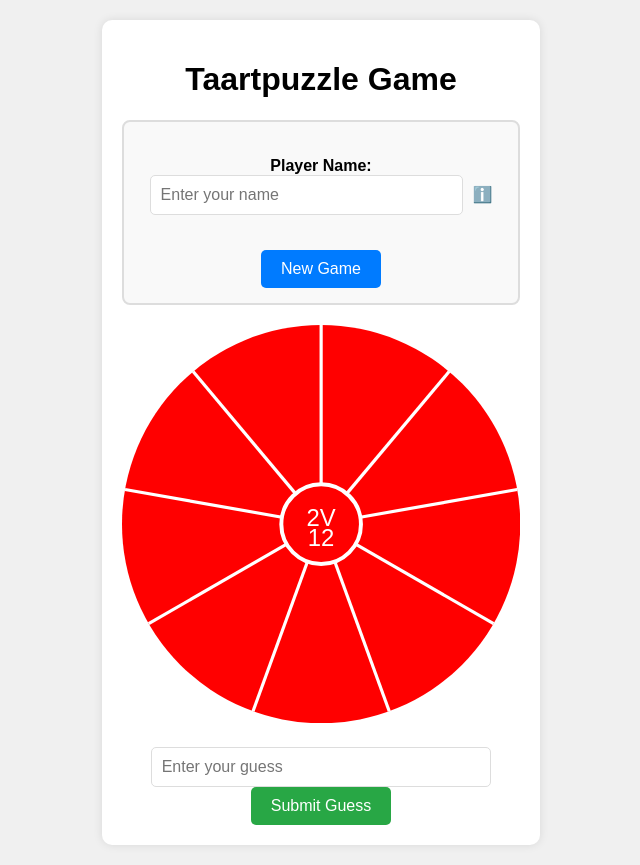
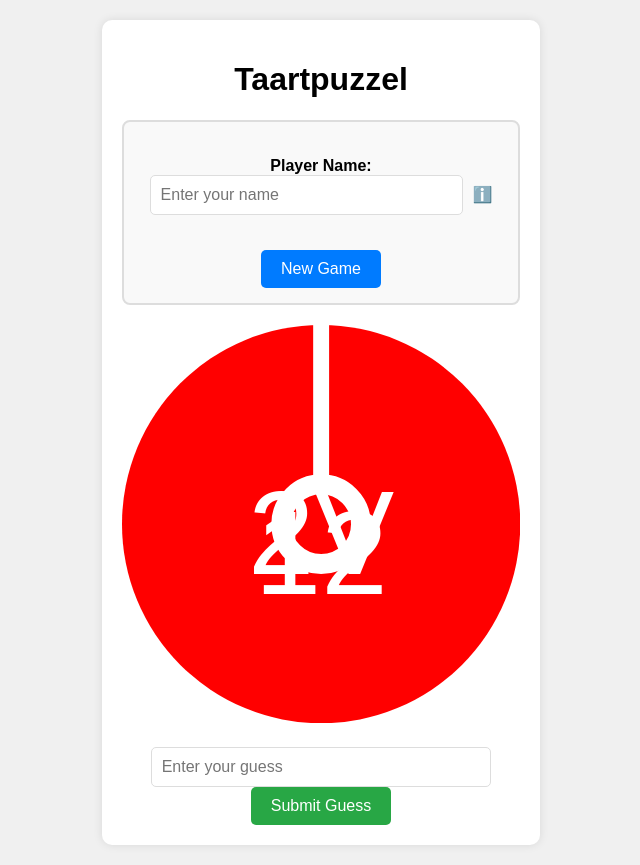
Before and after one commit to SjoerdCor/tweevoortwaalf, a Flask app: page /taartpuzzel in a window 1280 px wide. Shown: the whole page, without its empty margins (319-959 px from the left). Run offline with Flask 3, Linux system fonts and the light colour scheme; some libraries are stand-ins or nearby versions.

Commit message:
use templates for taartpuzzel and paardensprong

```diff
--- /dev/null
+++ b/templates/base_small_puzzles.html
@@ -0,0 +1,58 @@
+<!DOCTYPE html>
+<html lang="en">
+<head>
+    <meta charset="UTF-8">
+    <meta name="viewport" content="width=device-width, initial-scale=1.0">
+    <title>{{ quizname }}</title>
+    <link rel="stylesheet" href="{{ url_for('static', filename='css/style.css') }}">
+    <link rel="stylesheet" href="{{ url_for('static', filename='css/taartpuzzel.css') }}">
+</head>
+<body>
+    <div class="container">
+        <h1>{{ quizname }}</h1>
+        <div class="new-game-section">
+            <form action="{{ new_game_url }}" method="get">
+
+                <div class="player-name-section">
+                    <label for="playername">Player Name:</label>
+                    <input type="text" id="playername" name="playername" maxlength="15" placeholder="Enter your name">
+                    <div class="tooltip">
+                        <span class="info-icon">ℹ️</span>
+                        <span class="tooltiptext">Enter your name here. It will be saved in your browser for your next visit! It will also be saved to the database. This field is optional and may be left empty.</span>
+                    </div>
+                </div>
+                <button type="submit">New Game</button>
+            </form>
+        </div>
+
+        <svg width="100%" height="100%" viewBox="0 0 100 100" xmlns="http://www.w3.org/2000/svg">
+        {% block puzzleimage %}{% endblock %}
+        </svg>
+
+        <form action="{{ submit_guess_url }}" method="post" id="submitGuess">
+            <input type="text" id="guessInput" name="guess" placeholder="Enter your guess" maxlength="12">
+            <input type="submit" value="Submit Guess">
+        </form>
+
+        <div id="result">
+            {% if result %}
+                <p>{{ result }}</p>
+            {% endif %}
+        </div>
+    </div>
+    <script>
+        document.addEventListener('DOMContentLoaded', () => {
+            // Load player name from local storage
+            const playerNameInput = document.getElementById('playername');
+            const savedName = localStorage.getItem('playerName');
+            if (savedName) {
+                playerNameInput.value = savedName;
+            }
+
+            playerNameInput.addEventListener('blur', () => {
+                localStorage.setItem('playerName', playerNameInput.value);
+            });
+        });
+    </script>
+</body>
+</html>
--- a/templates/taartpuzzel.html
+++ b/templates/taartpuzzel.html
@@ -1,31 +1,10 @@
-<!DOCTYPE html>
-<html lang="en">
-<head>
-    <meta charset="UTF-8">
-    <meta name="viewport" content="width=device-width, initial-scale=1.0">
-    <title>Taartpuzzle Game</title>
-    <link rel="stylesheet" href="{{ url_for('static', filename='css/style.css') }}">
-    <link rel="stylesheet" href="{{ url_for('static', filename='css/taartpuzzel.css') }}">
-</head>
-<body>
-    <div class="container">
-        <h1>Taartpuzzle Game</h1>
-        <div class="new-game-section">
-            <form action="{{ url_for('new_taartpuzzel') }}" method="get">
+{% extends 'base_small_puzzles.html' %}
 
-                <div class="player-name-section">
-                    <label for="playername">Player Name:</label>
-                    <input type="text" id="playername" name="playername" maxlength="15" placeholder="Enter your name">
-                    <div class="tooltip">
-                        <span class="info-icon">ℹ️</span>
-                        <span class="tooltiptext">Enter your name here. It will be saved in your browser for your next visit! It will also be saved to the database. This field is optional and may be left empty.</span>
-                    </div>
-                </div>
-                <button type="submit">New Game</button>
-            </form>
-        </div>
+{% set quizname = 'Taartpuzzel' %}
+{% set new_game_url = url_for('new_taartpuzzel') %}
+{% set submit_guess_url = url_for('guess_taartpuzzel') %}
 
-        <svg viewBox="0 0 500 500">
+{% block puzzleimage %}
 <!-- Outer circle -->
 <circle cx="50%" cy="50%" r="50%" fill="red"/>
 <!-- Inner circle -->
@@ -68,31 +47,4 @@
 <text x="15.5%" y="56.1%" id="letter7" class="letter {% if letters[6] == '?' %}unknown{% else %}known{% endif %}">{{ letters[6] }}</text>
 <text x="19.7%" y="32.5%" id="letter8" class="letter {% if letters[7] == '?' %}unknown{% else %}known{% endif %}">{{ letters[7] }}</text>
 <text x="38%" y="17.1%" id="letter9" class="letter {% if letters[8] == '?' %}unknown{% else %}known{% endif %}">{{ letters[8] }}</text>
-        </svg>
-
-        <form action="{{ url_for('guess_taartpuzzel') }}" method="post" id="guessTaartpuzzel">
-            <input type="text" id="guessInput" name="guess" placeholder="Enter your guess" maxlength="12">
-            <input type="submit" value="Submit Guess">
-        </form>
-        <div id="result">
-            {% if result %}
-                <p>{{ result }}</p>
-            {% endif %}
-        </div>
-    </div>
-    <script>
-        document.addEventListener('DOMContentLoaded', () => {
-            // Load player name from local storage
-            const playerNameInput = document.getElementById('playername');
-            const savedName = localStorage.getItem('playerName');
-            if (savedName) {
-                playerNameInput.value = savedName;
-            }
-
-            playerNameInput.addEventListener('blur', () => {
-                localStorage.setItem('playerName', playerNameInput.value);
-            });
-        });
-    </script>
-</body>
-</html>
+{% endblock %}
```
Also changed, not shown: templates/paardensprong.html (+7 -54 lines). Lines whose indentation alone changed are shown as unchanged.
